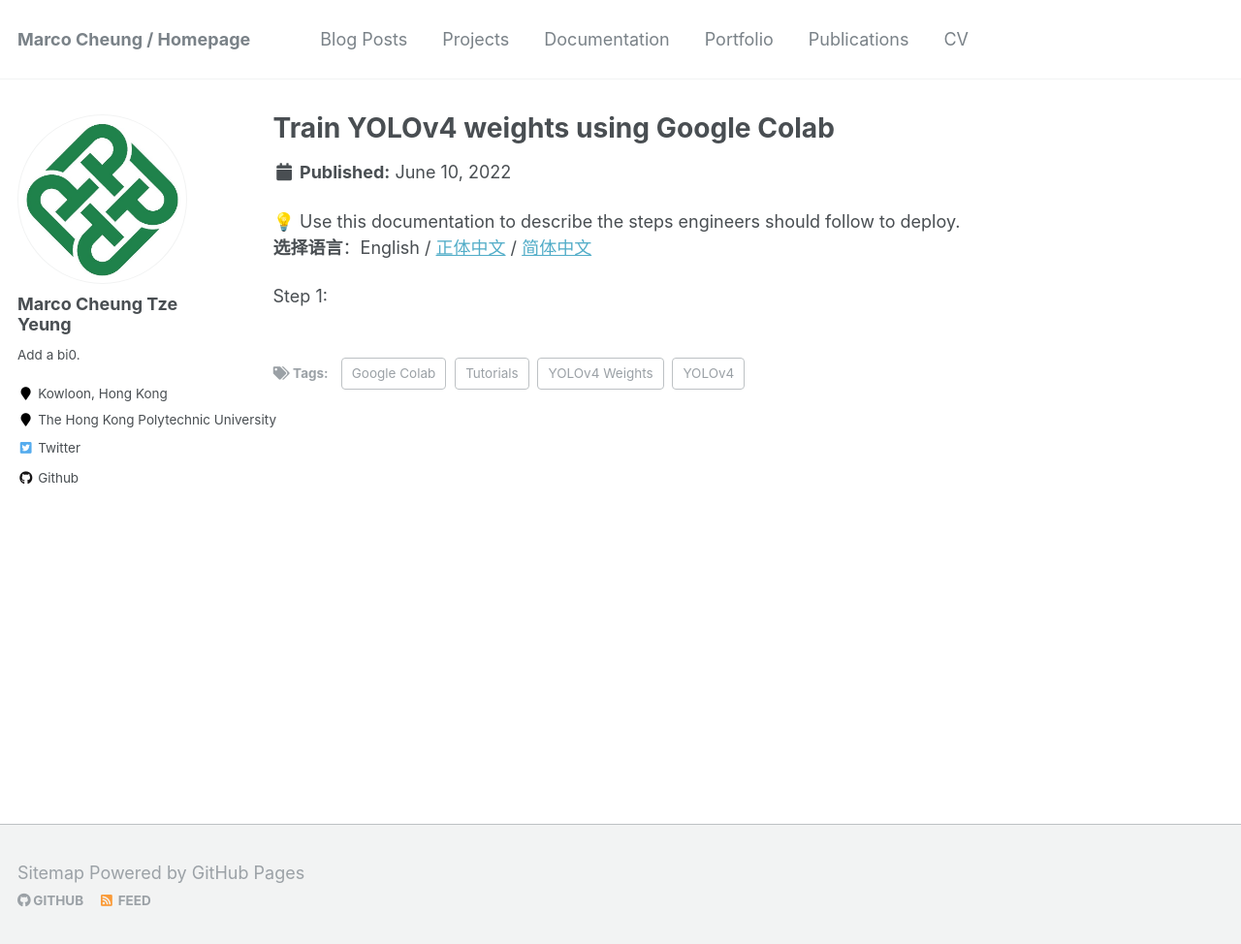
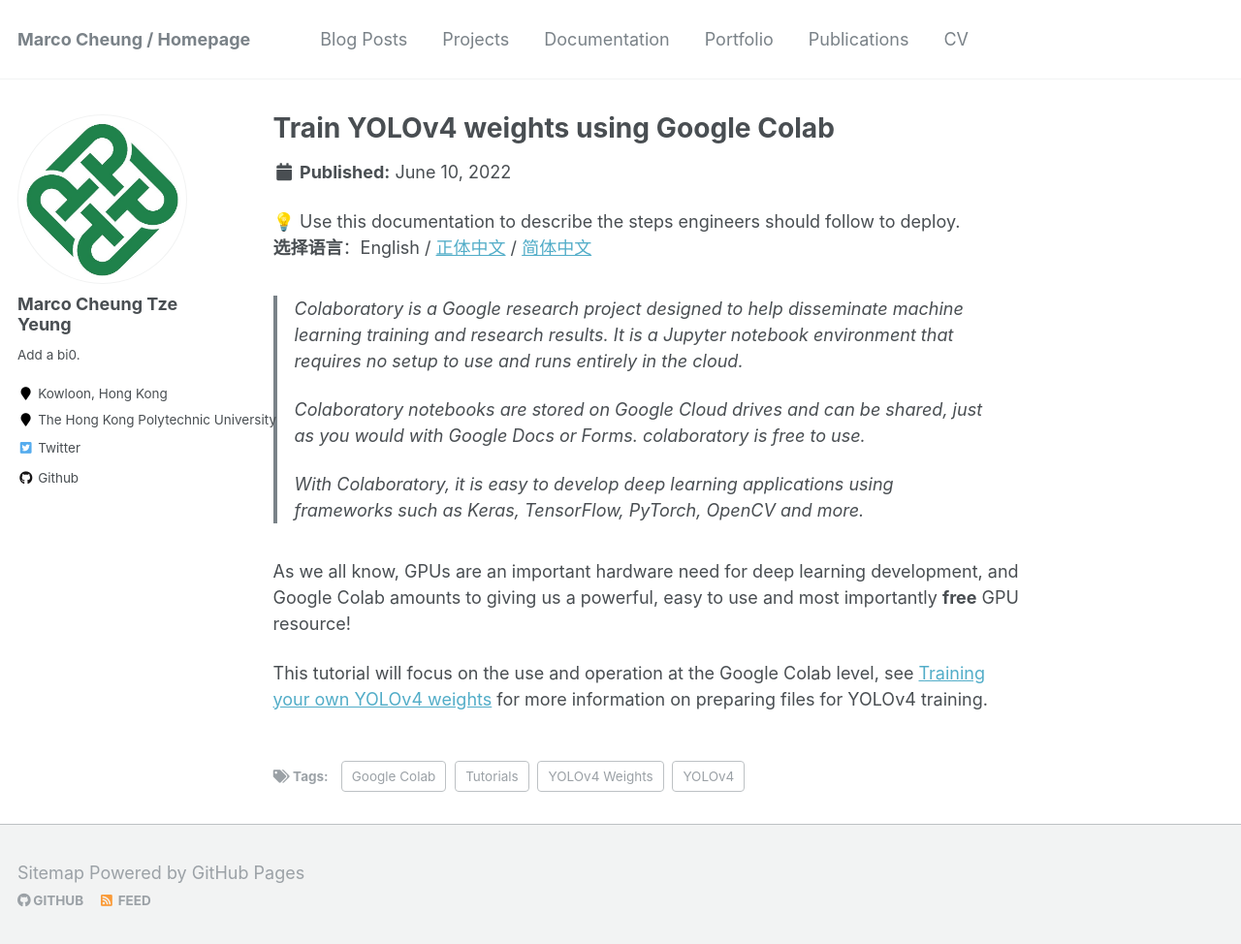
Before and after one commit to marc0cheung/marc0cheung.github.io, a Jekyll site: the page built from _documentation/doc-train-yolov4-colab.md, in a window 1280 px wide and 987 px high. Shown: the top 974 px of the window at 97% size. Built offline with Jekyll 4.4.1, drawn with Linux system fonts in a browser that asks for light colours.

Commit message:
Update doc-train-yolov4-colab

```diff
--- a/_documentation/doc-train-yolov4-colab.md
+++ b/_documentation/doc-train-yolov4-colab.md
@@ -19,4 +19,14 @@ tags:
 
 
 
-Step 1:
+> Colaboratory is a Google research project designed to help disseminate machine learning training and research results. It is a Jupyter notebook environment that requires no setup to use and runs entirely in the cloud.
+>
+> Colaboratory notebooks are stored on Google Cloud drives and can be shared, just as you would with Google Docs or Forms. colaboratory is free to use.
+>
+> With Colaboratory, it is easy to develop deep learning applications using frameworks such as Keras, TensorFlow, PyTorch, OpenCV and more.
+
+
+
+As we all know, GPUs are an important hardware need for deep learning development, and Google Colab amounts to giving us a powerful, easy to use and most importantly **free** GPU resource!
+
+This tutorial will focus on the use and operation at the Google Colab level, see [Training your own YOLOv4 weights](https://marc0cheung.github.io/doc/2022/06/train-yolov4-weights/) for more information on preparing files for YOLOv4 training.
```
